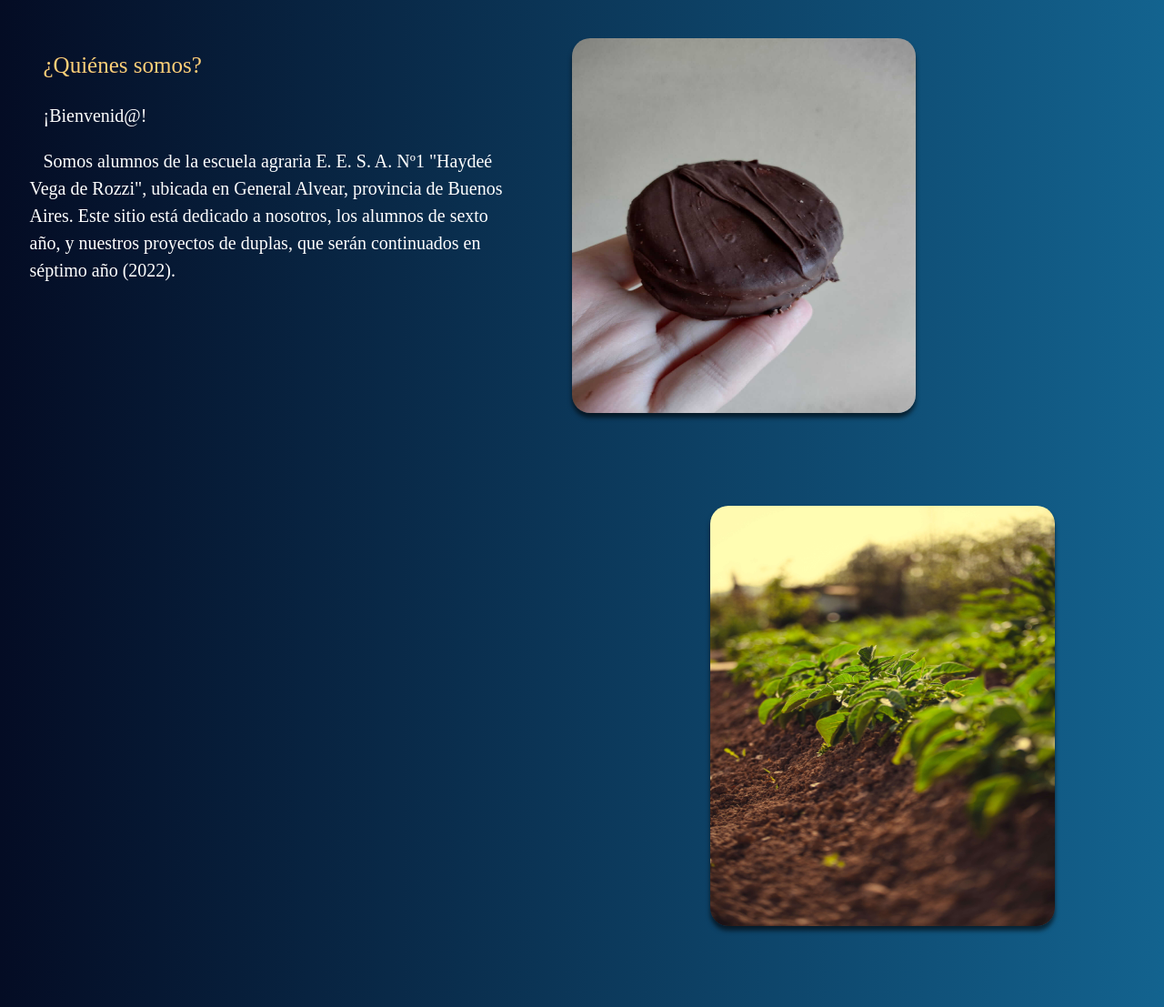
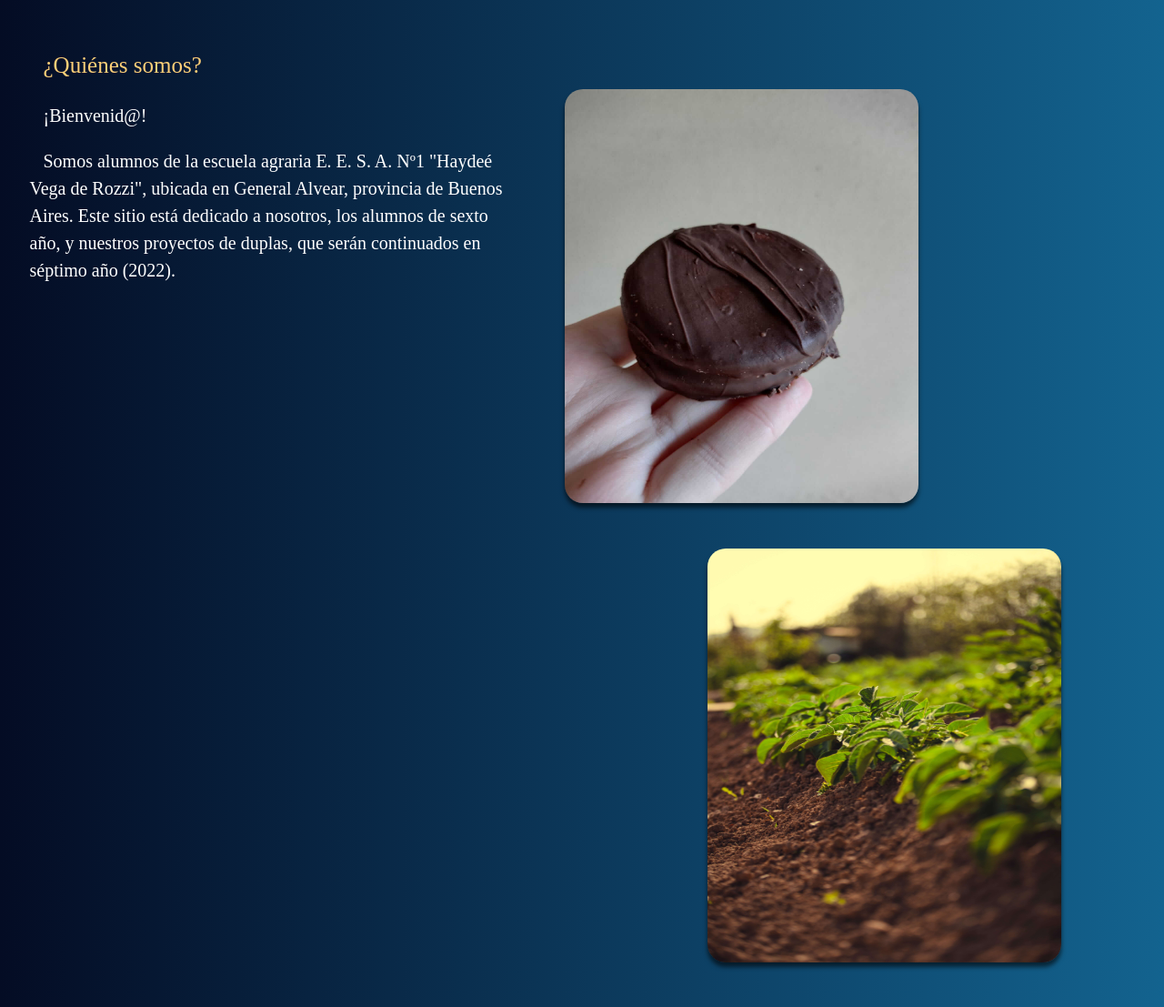
Before and after one commit to CatalinaMdeOca/Proyecto-final-Coderhouse, a website: page index.html in a window 1280 px wide. Shown: the part 193-1300 px from the top of the page at 91% size. Drawn offline with nearby package versions, Linux system fonts and the light colour scheme; a web font is replaced by a local one.

Commit message:
imagenes index

```diff
--- a/index.html
+++ b/index.html
@@ -91,11 +91,11 @@
 <!-- Section 2-->
 
                 <section class="section2">
-                    <div class="container divAlfajor animate__animated animate__bounceInDown">
+                    <div class=" divAlfajor animate__animated animate__bounceInDown">
                         <img class="imgIndex" src="img/alfajor.jpeg" alt="Alfajor de chocolate">
                     </div>
 
-                    <div class="container divHuerta animate__animated animate__bounceInUp">
+                    <div class=" divHuerta animate__animated animate__bounceInUp">
                         <img class="imgIndex " src="img/huerta.jpg" alt="Huerta">
                     </div>
 
--- a/scss/_index.scss
+++ b/scss/_index.scss
@@ -38,9 +38,8 @@
     .section2{
         width: 100%;
         display: flex;
-        flex-direction: column;
         flex-wrap: wrap;
-        justify-content: center;
+        justify-content: flex-end;
         align-content: center;
         margin-bottom: 1.5rem;
 
@@ -52,37 +51,55 @@
 
         .imgIndex{
             margin: 5px;
-            width: 70%;
-            height: 70%;
+            height: 80%;
+            width: 80%;
             border-radius: 2rem;
             box-shadow: 0 5px 5px rgba(0, 0, 0, 0.6);
 
             @media screen and (min-width: 768px) {
-                width: 45%;
-                height: 45%;
+                width: 70%;
+                height: 70%;
             }
 
             @media screen and (min-width: 1024px) {
                 width: 70%;
-                height: 80%;
+                height: 90%;
             }
         }
 
         .divAlfajor{
             display: flex;
             justify-content: center;
+            width: 70%;
+            height: 70%;
 
             @media screen and (min-width: 768px) {
+                width: 55%;
+                height: 55%;
                 justify-content: flex-start;
+            }
+
+            @media screen and (min-width: 1024px) {
+                width: 100%;
+                height: 45%;
             }
         }
 
         .divHuerta{
             display: flex;
             justify-content: center;
+            width: 70%;
+            height: 70%;
 
             @media screen and (min-width: 768px) {
+                width: 55%;
+                height: 55%;
                 justify-content: flex-end;
+            }
+
+            @media screen and (min-width: 1024px) {
+                width: 100%;
+                height: 45%;
             }
         }
 
```
Also changed, not shown: css/style.css, 1 other file.
